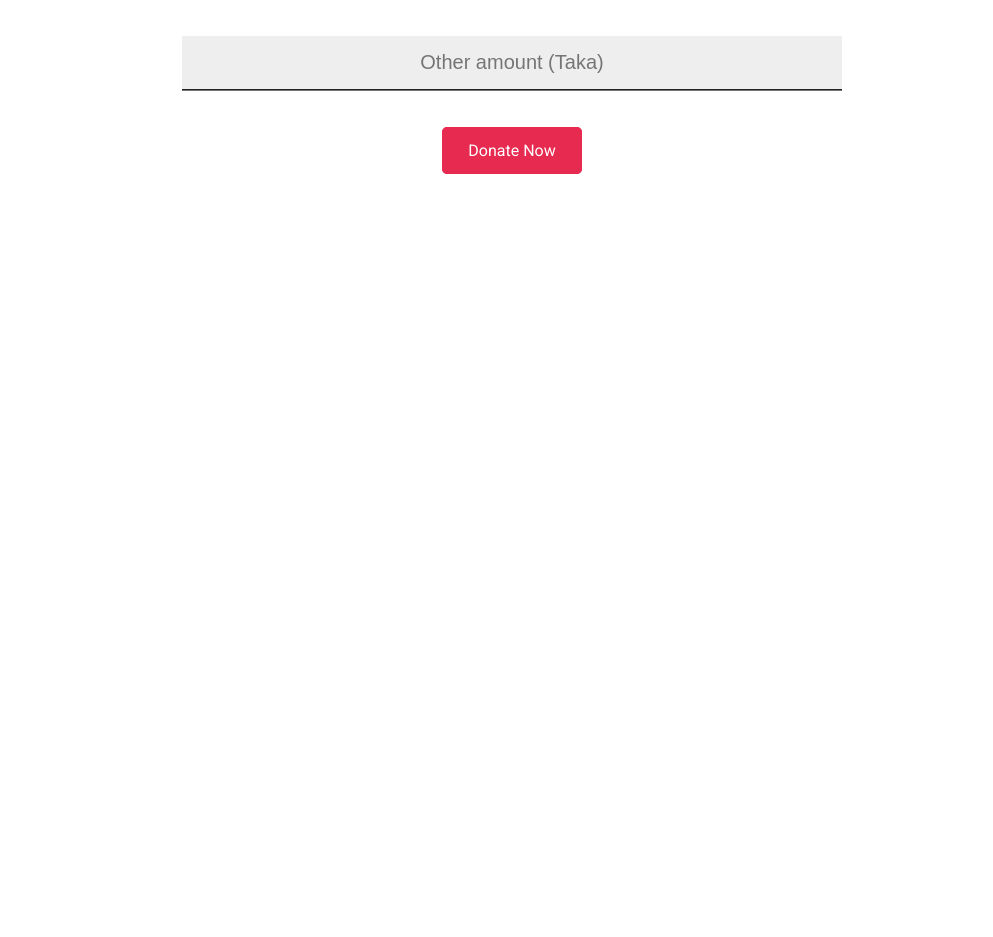
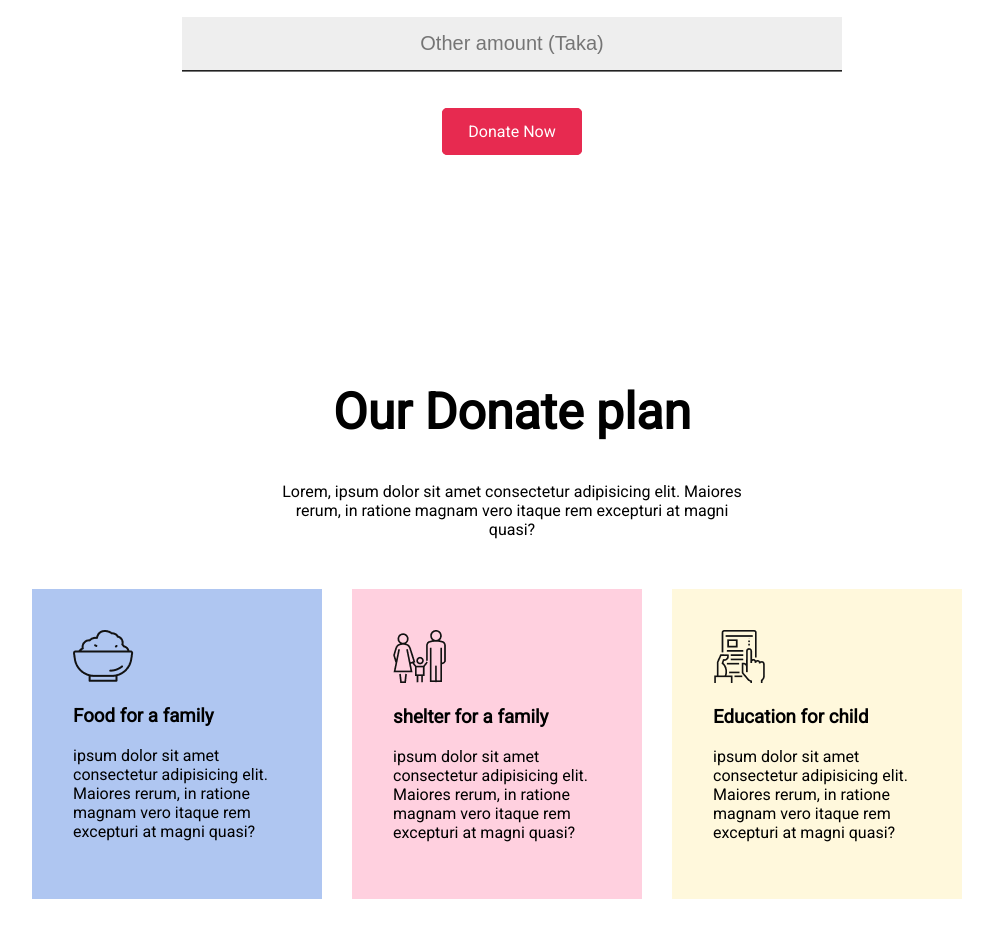
Before and after one commit to MohsinNB/assaighnment-portfolio, a plain HTML site: page index.html in a window 1280 px wide. Shown: the part 1264-2201 px from the top of the page, without its empty margins (128-1121 px from the left). Before the commit the page ends 1524 px from the top, so only its background shows below. Drawn offline with Linux system fonts and the light colour scheme.

Commit message:
part-3 done

```diff
--- a/index.html
+++ b/index.html
@@ -27,9 +27,33 @@
             <button class="TK">1000tk</button>
             <button class="TK">3000tk</button>
         </div>
-        <br>
+
         <input type="text" placeholder="Other amount (Taka)">
         <a href="#">Donate Now</a>
     </section>
+
+    <section class="part-3">
+        <div class="part-3-up">
+            <h1>Our Donate plan</h1>
+            <p>Lorem, ipsum dolor sit amet consectetur adipisicing elit. Maiores rerum, in ratione magnam vero itaque rem excepturi at magni quasi?</p>
+        </div>
+        <div class="flex-content">
+            <div class="content">
+                <img src="images/food.png" alt="photo">
+                <h3>Food for a family</h3>
+                <p>ipsum dolor sit amet consectetur adipisicing elit. Maiores rerum, in ratione magnam vero itaque rem excepturi at magni quasi?</p>
+            </div>
+            <div class="content" id="content-2">
+                <img src="images/shelter.png" alt="photo">
+                <h3>shelter for a family</h3>
+                <p>ipsum dolor sit amet consectetur adipisicing elit. Maiores rerum, in ratione magnam vero itaque rem excepturi at magni quasi?</p>
+            </div>
+            <div class="content" id="content-3">
+                <img src="images/Frame-1.png" alt="photo">
+                <h3>Education for child</h3>
+                <p>ipsum dolor sit amet consectetur adipisicing elit. Maiores rerum, in ratione magnam vero itaque rem excepturi at magni quasi?</p>
+            </div>
+        </div>
+    </section>
 </body>
 </html>
--- a/style.css
+++ b/style.css
@@ -78,3 +78,34 @@ h1{
     border-radius: 5px;
 
 }
+
+.part-3{
+    padding: 100px 160px;
+}
+.part-3-up{
+    width: 50%;
+    margin: auto;
+    text-align: center;
+    margin-bottom: 50px;
+}
+.flex-content{
+    display: flex;
+    justify-content: space-between;
+}
+.content{
+    width: 30%;
+    border: 1px solid rgb(175, 198, 241);
+    padding: 40px;
+    background-color: rgb(175, 198, 241);
+    margin-right: 30px;
+}
+#content-2{
+    border: 1px solid rgb(255, 208, 223);
+    padding: 40px;
+    background-color: rgb(255, 208, 223);
+}
+#content-3{
+    border: 1px solid cornsilk;
+    padding: 40px;
+    background-color: cornsilk;
+}
```
